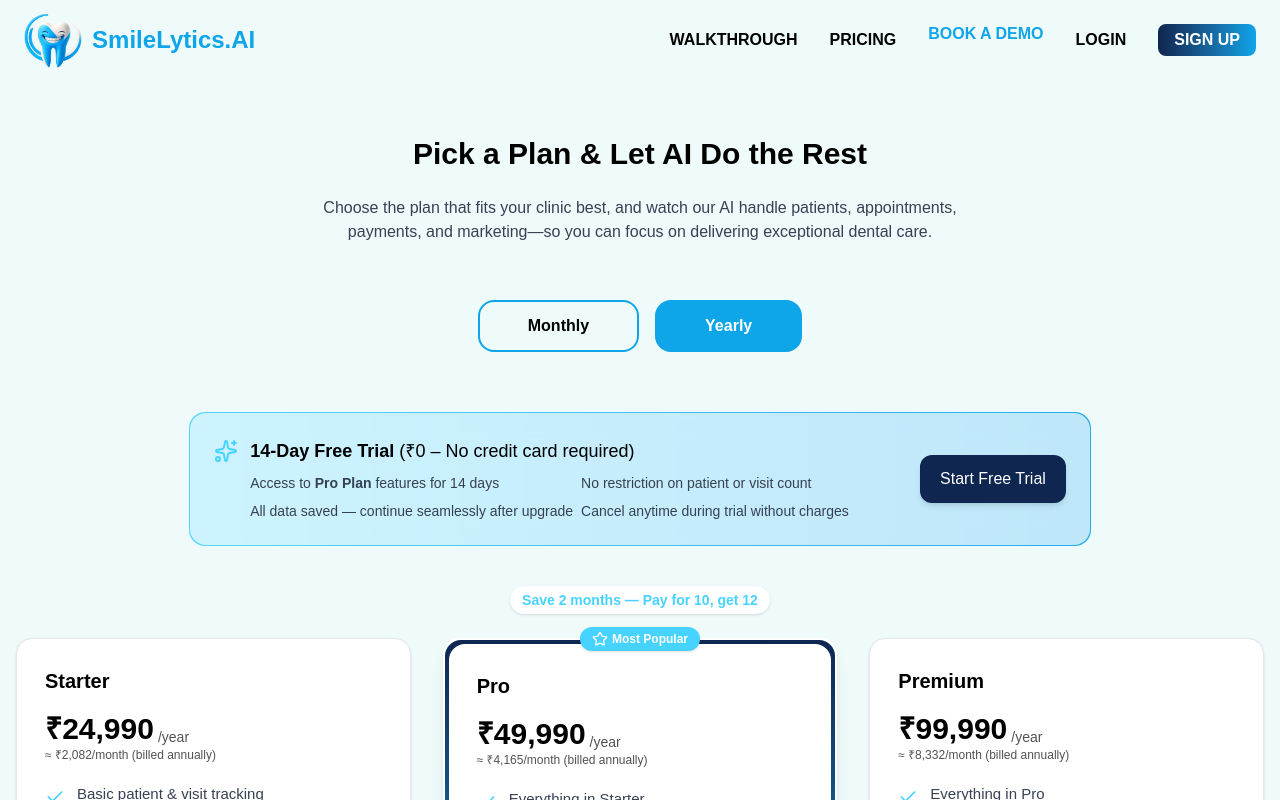
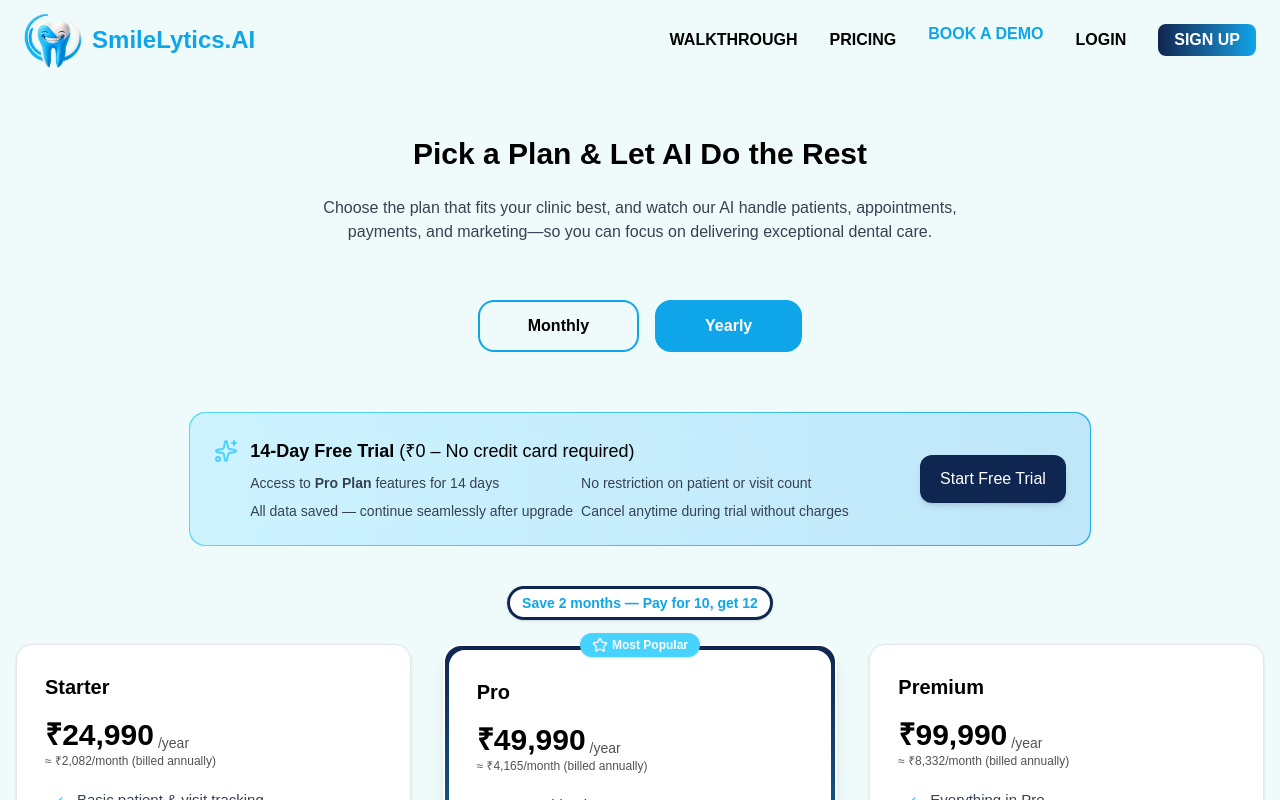
Before and after one commit to dikshajaggi/aiAssistant24, a React (Vite) app: page /pricing in a window 1280 px wide. Both pictures are taken after a click on the button "Yearly". Shown: the top 800 px of the page. Built offline with nearby package versions, Linux system fonts and the light colour scheme; a web font is replaced by a local one.

Commit message:
ui modifications

```diff
--- a/src/pages/Pricing.jsx
+++ b/src/pages/Pricing.jsx
@@ -81,7 +81,7 @@ const Pricing = () => {
 
         {/* Annual Plans Note */}
         {isActive === "yearly" && <div className="text-center mb-6">
-          <span className="inline-flex items-center rounded-full bg-white px-3 py-1 text-xs md:text-sm font-semibold text-primary shadow">
+          <span className="inline-flex items-center rounded-full bg-white px-3 py-1 text-xs md:text-sm font-semibold text-secondary border-3 border-textdark shadow">
             Save 2 months — Pay for 10, get 12
           </span>
         </div>}
```
